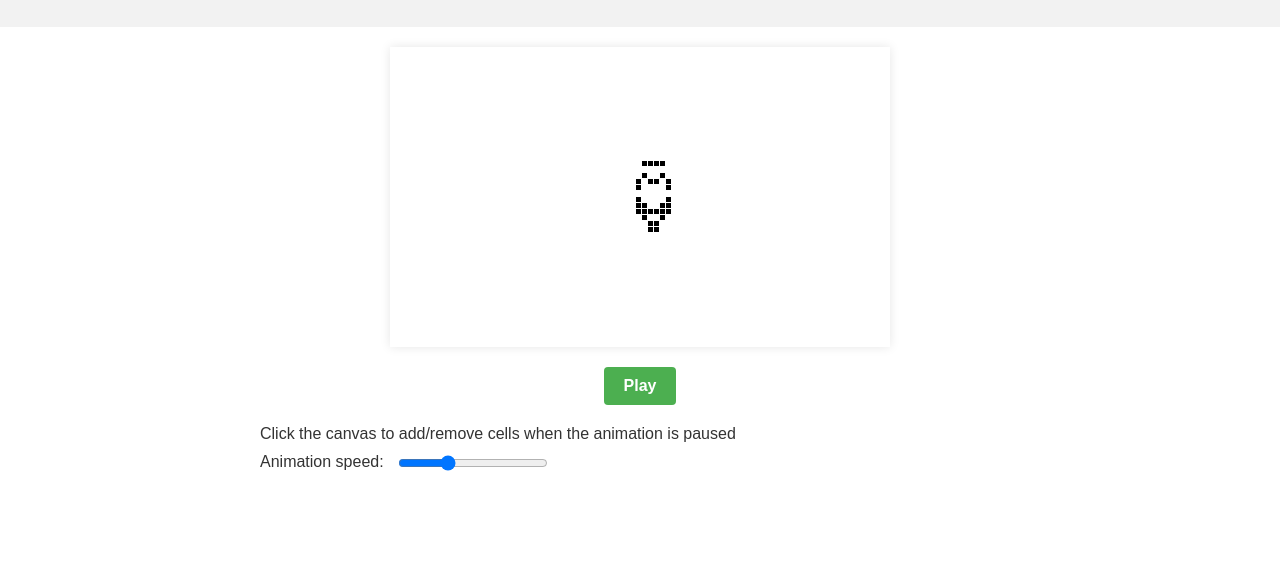
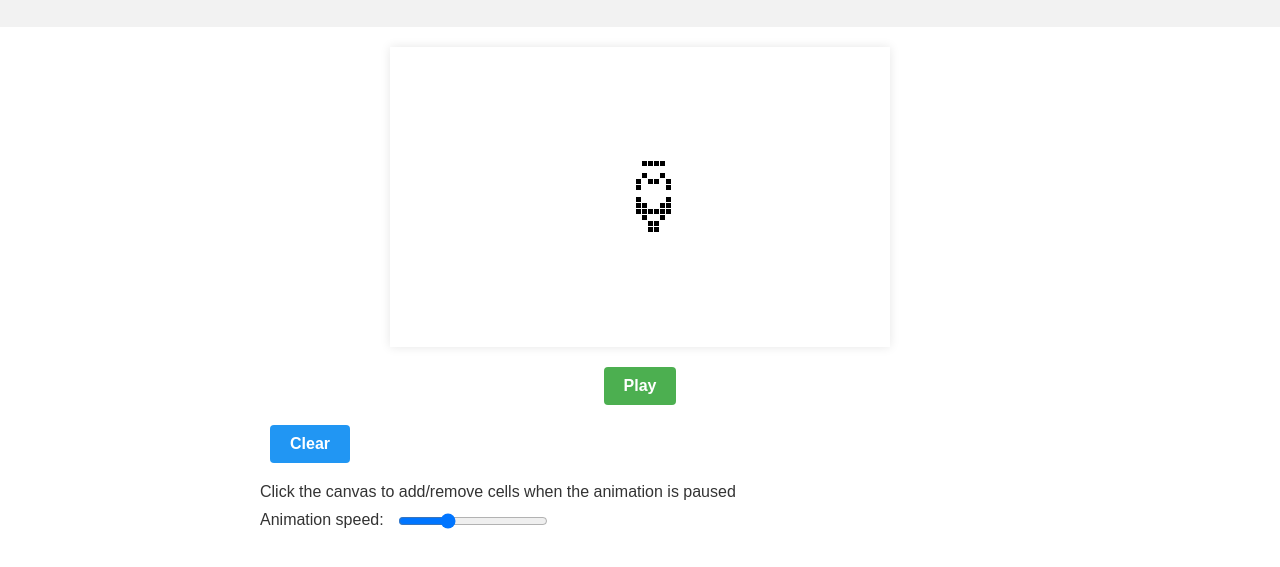
Before and after one commit to Tomas-Tamantini/game-of-life-js, a plain HTML site: page index.html in a window 1280 px wide. Both pictures are taken after a click on the button "Pause". Shown: the part 69-636 px from the top of the page. Drawn offline with Linux system fonts and the light colour scheme.

Commit message:
Add button to clear canvas

```diff
--- a/index.html
+++ b/index.html
@@ -16,7 +16,10 @@
     </header>
     <main>
       <canvas id="my-canvas" width="500" height="300"></canvas>
-      <button id="toggle-animation-btn" class="playing">Pause</button>
+      <div>
+        <button id="toggle-animation-btn" class="playing">Pause</button>
+        <button id="clear-btn">Clear</button>
+      </div>
       <p>Click the canvas to add/remove cells when the animation is paused</p>
       <label for="framerate-slider">Animation speed:</label>
       <input type="range" min="1" max="30" value="10" id="framerate-slider" />
--- a/index.js
+++ b/index.js
@@ -4,19 +4,24 @@ import { simpleGliderCells, bigGliderCells } from "./models/samples.js";
 const canvas = document.getElementById("my-canvas");
 const ctx = canvas.getContext("2d");
 const toggleBtn = document.getElementById("toggle-animation-btn");
+const clearBtn = document.getElementById("clear-btn");
 const slider = document.getElementById("framerate-slider");
 const cellSize = 6;
 let frameCount = 0;
 let framesPerSecond = 10;
 let isPaused = false;
 
-const game = new GameOfLife(bigGliderCells);
+let game = new GameOfLife(bigGliderCells);
 
 toggleBtn.addEventListener("click", () => {
   isPaused = !isPaused;
-  toggleBtn.textContent = isPaused ? "Play" : "Pause";
-  toggleBtn.classList.add(isPaused ? "paused" : "playing");
-  toggleBtn.classList.remove(isPaused ? "playing" : "paused");
+  setToggleBtnStyle();
+});
+
+clearBtn.addEventListener("click", () => {
+  isPaused = true;
+  setToggleBtnStyle();
+  game = new GameOfLife();
 });
 
 slider.addEventListener("input", function () {
@@ -31,6 +36,12 @@ canvas.addEventListener("click", function (event) {
   const yGridCoord = Math.floor(y / cellSize);
   game.toggleCell(xGridCoord, yGridCoord);
 });
+
+function setToggleBtnStyle() {
+  toggleBtn.textContent = isPaused ? "Play" : "Pause";
+  toggleBtn.classList.add(isPaused ? "paused" : "playing");
+  toggleBtn.classList.remove(isPaused ? "playing" : "paused");
+}
 
 function draw() {
   ctx.clearRect(0, 0, canvas.width, canvas.height);
--- a/style.css
+++ b/style.css
@@ -61,7 +61,7 @@ label[for="framerate-slider"] {
     vertical-align: middle;
 }
 
-/* Style the play/pause button */
+/* Style the buttons */
 #toggle-animation-btn {
     display: block;
     margin: 20px auto 0;
@@ -76,6 +76,20 @@ label[for="framerate-slider"] {
     margin-bottom: 20px;
 }
 
+#clear-btn {
+    display: block;
+    margin: 20px 10px 0;
+    padding: 10px 20px;
+    font-size: 16px;
+    font-weight: bold;
+    color: #fff;
+    background-color: #2196F3;
+    border: none;
+    border-radius: 4px;
+    cursor: pointer;
+    margin-bottom: 20px;
+  }
+
 #toggle-animation-btn.playing {
     background-color: #FF6347;
 }
```
